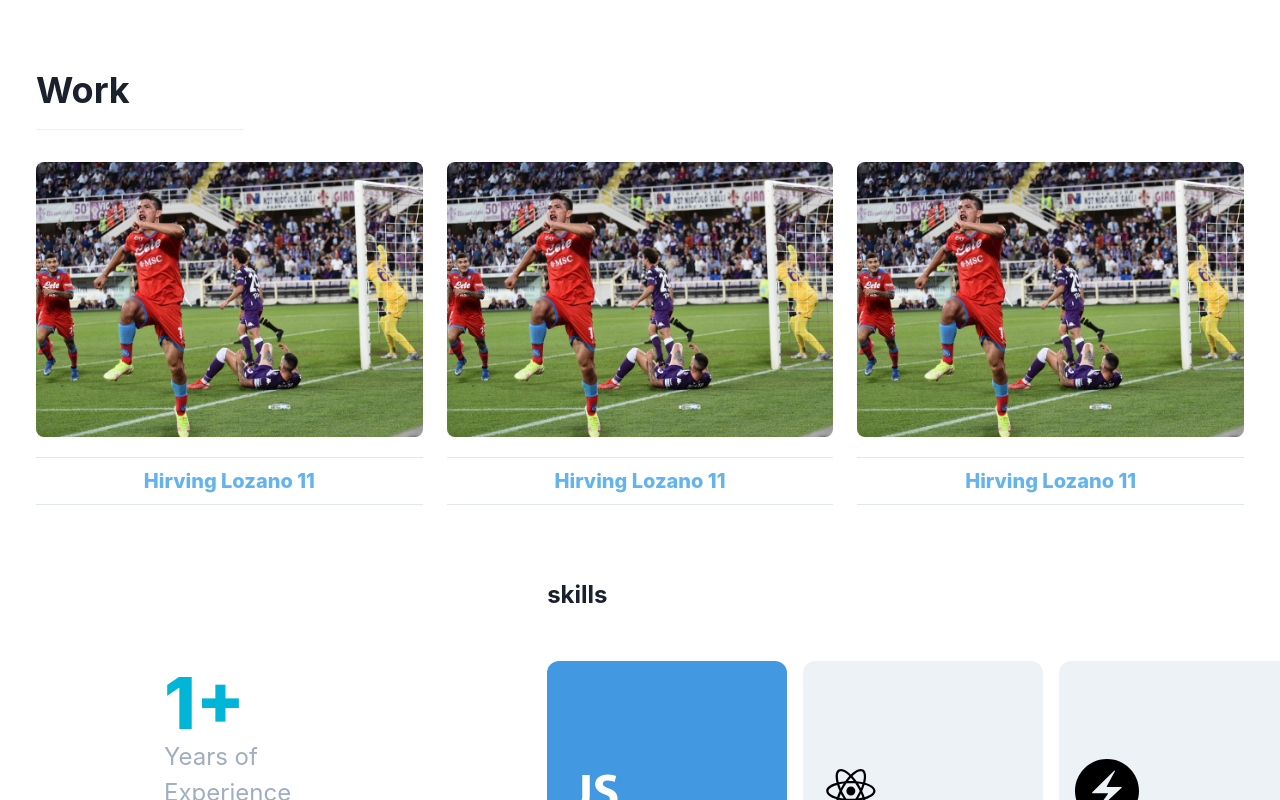
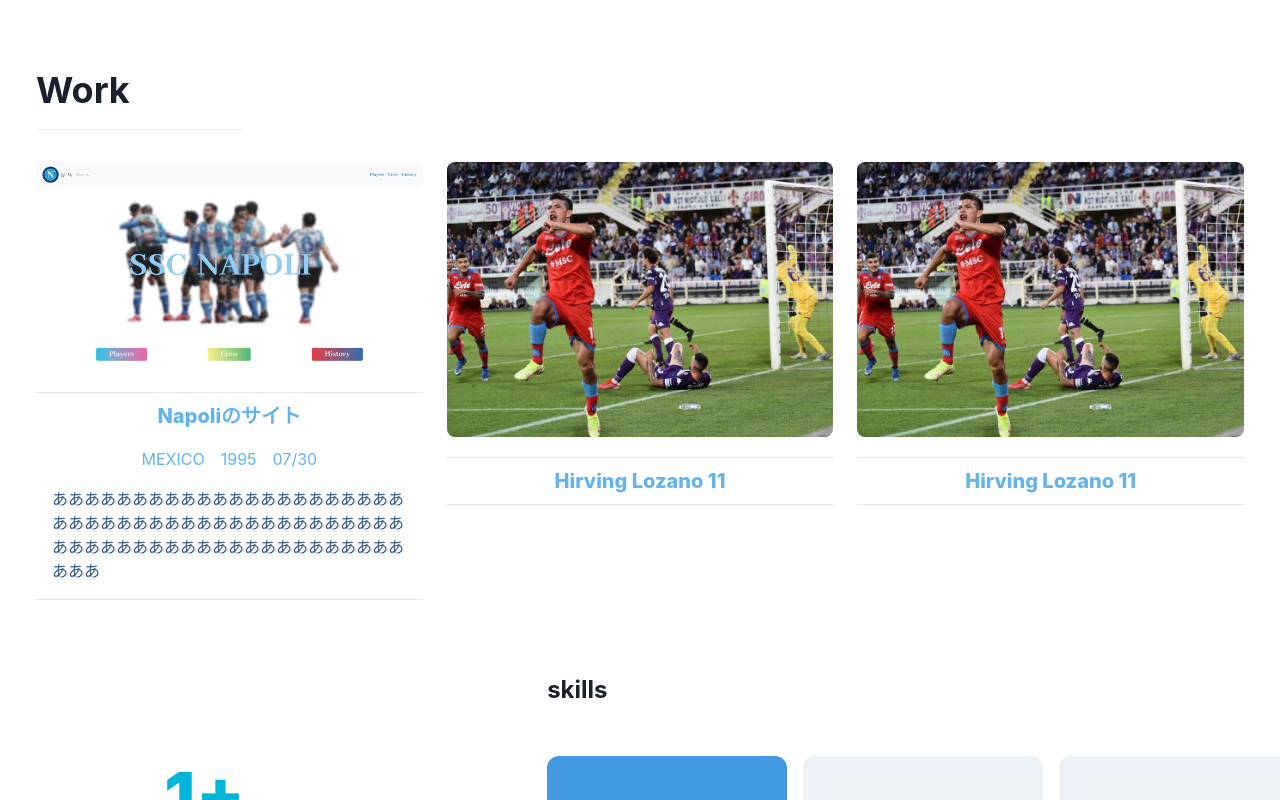
Before and after one commit to RickTurbo/Portfolio, a React (Create React App) app: page / in a window 1280 px wide. Shown: the part 501-1301 px from the top of the page. Built offline with nearby package versions, Linux system fonts and the light colour scheme.

Commit message:
ナポリのサイトのURL追加

```diff
--- a/src/App.js
+++ b/src/App.js
@@ -12,7 +12,7 @@
     setLoading(true);
     setTimeout(() => {
       setLoading(false);
-    }, 3000);
+    }, 1000);
   }, []);
 
   return (
--- a/src/components/Main.jsx
+++ b/src/components/Main.jsx
@@ -27,6 +27,7 @@
   MotionHeading,
 } from "../animations/variants";
 import Lozano from "../assets/Lozano.JPG";
+import Napoli_1 from "../assets/Napoli-1.jpg";
 
 const transition = { duration: 1.4, ease: [0.6, 0.01, -0.05, 0.9] };
 
@@ -153,8 +154,16 @@
         gap={6}
       >
         <Box>
-          <Image w="100%" src={Lozano} borderRadius="lg" />
-          <Accordion allowToggle mt={5}>
+          <Image
+            w="100%"
+            src={Napoli_1}
+            borderRadius="lg"
+            onClick={() =>
+              window.open("https://optimistic-engelbart-dd3563.netlify.app")
+            }
+            _hover={{ opacity: 0.9 }}
+          />
+          <Accordion defaultIndex={[0]} allowMultiple mt={5}>
             <AccordionItem>
               <h2>
                 <AccordionButton>
@@ -169,7 +178,7 @@
                     // eslint-disable-next-line react/jsx-no-duplicate-props
                     fontWeight="extrabold"
                   >
-                    Hirving Lozano 11
+                    Napoliのサイト
                   </Box>
                 </AccordionButton>
               </h2>
```
Also changed, not shown: src/assets/Napoli-1.jpg (added).
